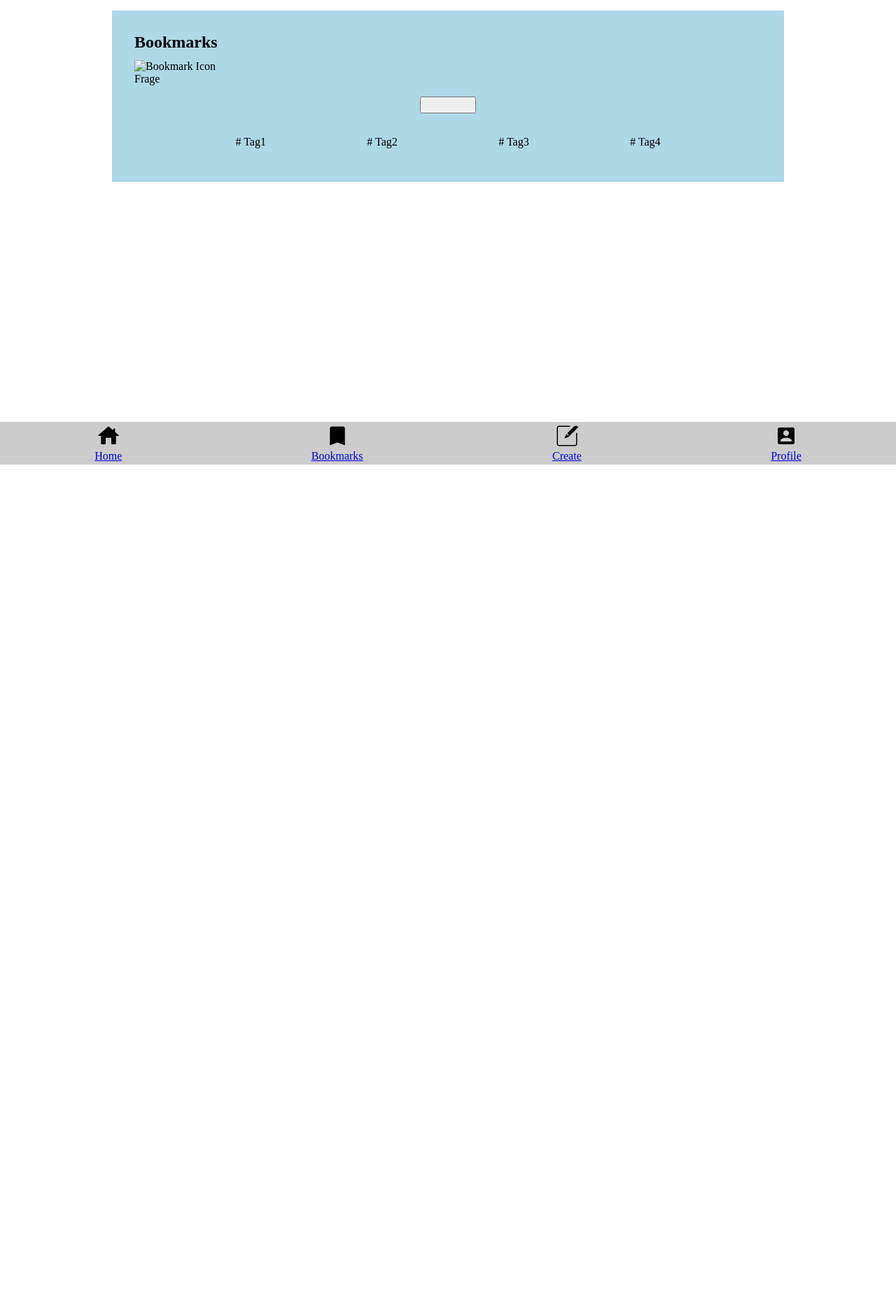
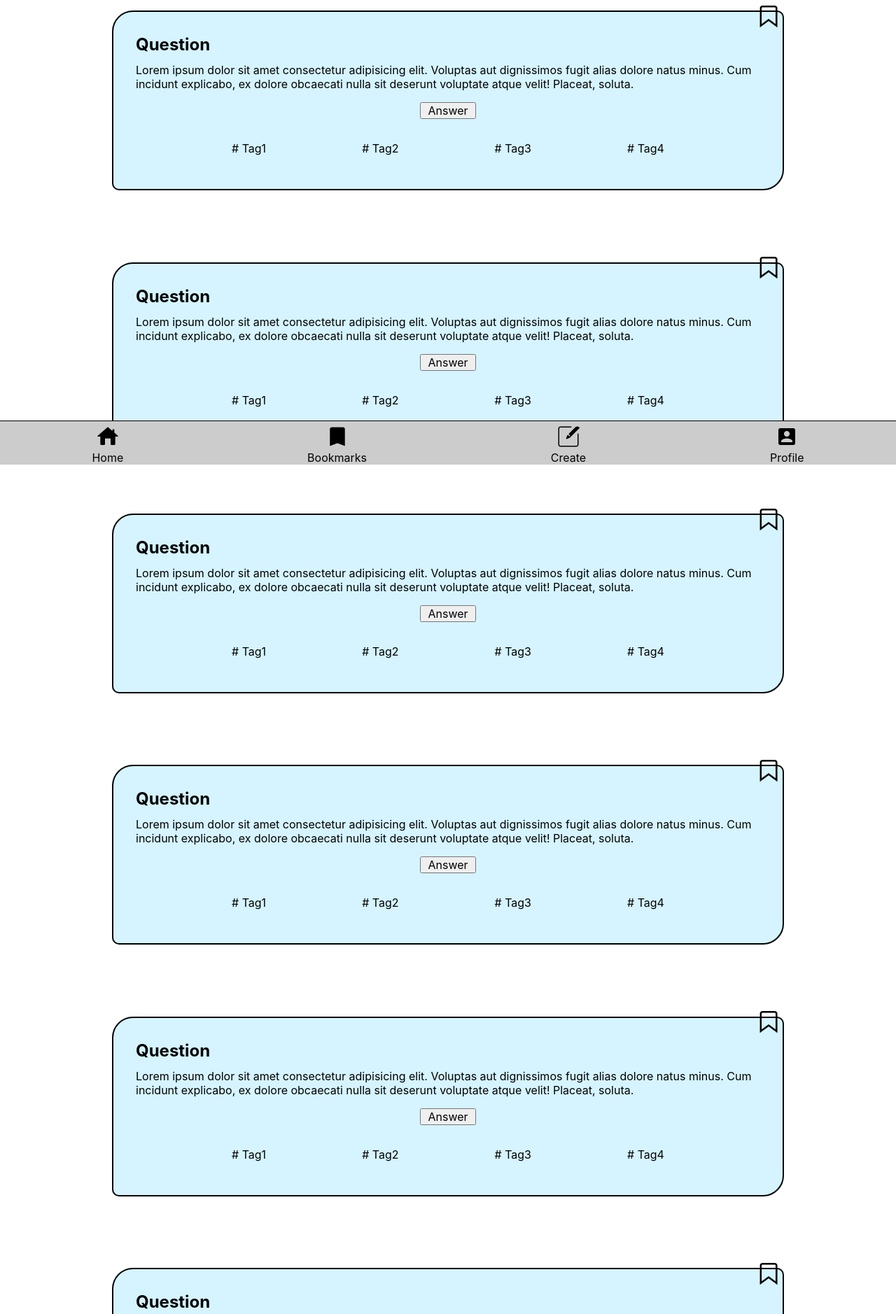
Before and after one commit to AlexF090/my-quiz-app, a website: page pages/bookmarks/booksmarks.html in a window 1280 px wide. Shown: the part 136-2014 px from the top of the page at 70% size. Before the commit the page ends 800 px from the top, so only its background shows below. Drawn offline with Linux system fonts and the light colour scheme.

Commit message:
did to much to describe

```diff
--- a/components/footer/footer.css
+++ b/components/footer/footer.css
@@ -6,16 +6,19 @@
 
 .footer {
   margin-top: 5rem;
+  border-top: 10px;
 }
 
 .navbar {
   background-color: rgb(204, 204, 204);
-  padding-top: 0.25rem;
+  padding-top: 0.35rem;
   margin-bottom: auto;
   position: fixed;
   bottom: 0%;
   width: 100vw;
   margin-top: 4vw;
+  border-top-width: 1px;
+  border-top-style: solid;
 }
 
 .navList {
@@ -24,12 +27,22 @@
   list-style-type: none;
   justify-content: space-around;
   text-align: center;
+
+
 }
+
 
 .nav_icon {
   height: 2rem;
+
 }
 
-figcaption {
+.nav__title {
   padding-bottom: 0.2rem;
+
 }
+
+nav a {
+  text-decoration: none;
+  color: black;
+}
--- a/index.css
+++ b/index.css
@@ -8,17 +8,15 @@
   display: flex;
   flex-direction: column;
   position: relative;
-  background-color: lightblue;
-  padding: 1.25rem;
-  padding-bottom: 1rem;
-  margin-left: auto;
-  margin-right: auto;
+  background-color: rgba(187, 238, 255, 0.616);
   width: 85vw;
-  min-width:15rem;
+  min-width: 20rem;
   max-width: 60rem;
   margin: 4vw 0;
   padding: 2rem;
-
+  border-radius: 30px 10px 30px 10px;
+  border-width: 2px;
+  border-style: solid;
 }
 
 .card__ul--Tags {
@@ -35,13 +33,11 @@
 }
 
 .BookmarkIcon {
-
   width: 2.5rem;
   height: 2.5rem;
   position: absolute;
-  top: -0.75rem;
-  right: -0.45rem;
+  top: -0.9rem;
+  right: 0rem;
 }
 
-
 /* Questions */
--- a/pages/bookmarks/bookmarks.css
+++ b/pages/bookmarks/bookmarks.css
@@ -7,18 +7,16 @@
 .card {
   display: flex;
   flex-direction: column;
-    justify-content: space-around;
-    background-color: lightblue;
-    padding: 1.25rem;
-    padding-bottom: 1rem;
-    margin-left: auto;
-    margin-right: auto;
+  position: relative;
+  background-color: rgba(187, 238, 255, 0.616);
   width: 85vw;
-    min-width:15rem;
+  min-width: 20rem;
   max-width: 60rem;
   margin: 4vw 0;
   padding: 2rem;
-
+  border-radius: 30px 10px 30px 10px;
+  border-width: 2px;
+  border-style: solid;
 }
 
 .card__ul--Tags {
@@ -34,6 +32,12 @@
   margin-bottom: 0.75rem;
 }
 
-
+.BookmarkIcon {
+  width: 2.5rem;
+  height: 2.5rem;
+  position: absolute;
+  top: -0.9rem;
+  right: 0rem;
+}
 
 /* Questions */
--- a/pages/bookmarks/booksmarks.html
+++ b/pages/bookmarks/booksmarks.html
@@ -5,9 +5,7 @@
     <meta http-equiv="X-UA-Compatible" content="IE=edge" />
     <meta name="viewport" content="width=device-width, initial-scale=1.0" />
     <link rel="stylesheet" href="/styles.css" />
-
     <link rel="stylesheet" href="/pages/bookmarks/bookmarks.css" />
-
     <title>Quiz-App</title>
   </head>
   <body>
@@ -18,10 +16,124 @@
     <main class="main">
       <!--Here starts the question-CARD-->
       <section class="card">
-        <h2 class="card__title">Bookmarks</h2>
-        <img class="BookmarkIcon" src="" alt="Bookmark Icon" />
-        <p class="card__question">Frage</p>
-        <button></button>
+        <h2 class="card__title">Question</h2>
+        <img
+          class="BookmarkIcon"
+          src="/assets/Bookmarks/bookmark_uncecked.png"
+          alt="Bookmark Icon"
+        />
+        <p class="card__question">
+          Lorem ipsum dolor sit amet consectetur adipisicing elit. Voluptas aut
+          dignissimos fugit alias dolore natus minus. Cum incidunt explicabo, ex
+          dolore obcaecati nulla sit deserunt voluptate atque velit! Placeat,
+          soluta.
+        </p>
+        <button class="button">Answer</button>
+        <ul class="card__ul--Tags">
+          <li># Tag1</li>
+          <li># Tag2</li>
+          <li># Tag3</li>
+          <li># Tag4</li>
+        </ul>
+      </section>
+      <section class="card">
+        <h2 class="card__title">Question</h2>
+        <img
+          class="BookmarkIcon"
+          src="/assets/Bookmarks/bookmark_uncecked.png"
+          alt="Bookmark Icon"
+        />
+        <p class="card__question">
+          Lorem ipsum dolor sit amet consectetur adipisicing elit. Voluptas aut
+          dignissimos fugit alias dolore natus minus. Cum incidunt explicabo, ex
+          dolore obcaecati nulla sit deserunt voluptate atque velit! Placeat,
+          soluta.
+        </p>
+        <button class="button">Answer</button>
+        <ul class="card__ul--Tags">
+          <li># Tag1</li>
+          <li># Tag2</li>
+          <li># Tag3</li>
+          <li># Tag4</li>
+        </ul>
+      </section>
+      <section class="card">
+        <h2 class="card__title">Question</h2>
+        <img
+          class="BookmarkIcon"
+          src="/assets/Bookmarks/bookmark_uncecked.png"
+          alt="Bookmark Icon"
+        />
+        <p class="card__question">
+          Lorem ipsum dolor sit amet consectetur adipisicing elit. Voluptas aut
+          dignissimos fugit alias dolore natus minus. Cum incidunt explicabo, ex
+          dolore obcaecati nulla sit deserunt voluptate atque velit! Placeat,
+          soluta.
+        </p>
+        <button class="button">Answer</button>
+        <ul class="card__ul--Tags">
+          <li># Tag1</li>
+          <li># Tag2</li>
+          <li># Tag3</li>
+          <li># Tag4</li>
+        </ul>
+      </section>
+      <section class="card">
+        <h2 class="card__title">Question</h2>
+        <img
+          class="BookmarkIcon"
+          src="/assets/Bookmarks/bookmark_uncecked.png"
+          alt="Bookmark Icon"
+        />
+        <p class="card__question">
+          Lorem ipsum dolor sit amet consectetur adipisicing elit. Voluptas aut
+          dignissimos fugit alias dolore natus minus. Cum incidunt explicabo, ex
+          dolore obcaecati nulla sit deserunt voluptate atque velit! Placeat,
+          soluta.
+        </p>
+        <button class="button">Answer</button>
+        <ul class="card__ul--Tags">
+          <li># Tag1</li>
+          <li># Tag2</li>
+          <li># Tag3</li>
+          <li># Tag4</li>
+        </ul>
+      </section>
+      <section class="card">
+        <h2 class="card__title">Question</h2>
+        <img
+          class="BookmarkIcon"
+          src="/assets/Bookmarks/bookmark_uncecked.png"
+          alt="Bookmark Icon"
+        />
+        <p class="card__question">
+          Lorem ipsum dolor sit amet consectetur adipisicing elit. Voluptas aut
+          dignissimos fugit alias dolore natus minus. Cum incidunt explicabo, ex
+          dolore obcaecati nulla sit deserunt voluptate atque velit! Placeat,
+          soluta.
+        </p>
+        <button class="button">Answer</button>
+        <ul class="card__ul--Tags">
+          <li># Tag1</li>
+          <li># Tag2</li>
+          <li># Tag3</li>
+          <li># Tag4</li>
+        </ul>
+      </section>
+      <section class="card">
+        <h2 class="card__title">Question</h2>
+        <img
+          class="BookmarkIcon"
+          src="/assets/Bookmarks/bookmark_uncecked.png"
+          alt="Bookmark Icon"
+        />
+        <p class="card__question">
+          Lorem ipsum dolor sit amet consectetur adipisicing elit. Voluptas aut
+          dignissimos fugit alias dolore natus minus. Cum incidunt explicabo, ex
+          dolore obcaecati nulla sit deserunt voluptate atque velit! Placeat,
+          soluta.
+        </p>
+        <button class="button">Answer</button>
         <ul class="card__ul--Tags">
           <li># Tag1</li>
           <li># Tag2</li>
--- a/pages/create/create.css
+++ b/pages/create/create.css
@@ -7,33 +7,90 @@
 .card {
   display: flex;
   flex-direction: column;
-    justify-content: space-around;
-    background-color: lightblue;
-    padding: 1.25rem;
-    padding-bottom: 1rem;
-    margin-left: auto;
-    margin-right: auto;
+  position: relative;
+  background-color: rgba(187, 238, 255, 0.616);
   width: 85vw;
-    min-width:15rem;
+  height: 75vh;
+  min-width: 20rem;
   max-width: 60rem;
   margin: 4vw 0;
   padding: 2rem;
-
+  border-radius: 47.33px;
+  border-width: 2px;
+  border-style: solid;
 }
 
+/* Not jet needed
 .card__ul--Tags {
   display: flex;
   justify-content: space-evenly;
   list-style: none;
   margin-top: 1rem;
   margin-bottom: 1rem;
-  }
+}*/
 
 .card__title {
   font-size: 1.5em;
   margin-bottom: 0.75rem;
 }
 
+/* Questions */
 
+.form__questions {
+  display: flex;
+  flex-direction: column;
+  gap: 0.5rem;
+}
 
-  /* Questions */
+.form__questions {
+  width: 100%;
+}
+
+#question {
+  border-width: 1px;
+  border-color: lightgray;
+  padding: 0.75rem;
+  resize: none;
+  height: 15vh;
+  font-size: 1rem;
+}
+
+#answer {
+  border-width: 1px;
+  border-color: lightgray;
+  padding: 0.75rem;
+  resize: none;
+  height: 15vh;
+  font-size: 1rem;
+}
+
+.label__tags {
+  border-width: 1px;
+  border-color: lightgray;
+  padding: 0.35rem;
+  padding-bottom: 0.2rem;
+  margin-top: 0.75rem;
+
+  font-size: 1rem;
+  resize: none;
+  font-size: 1rem;
+}
+
+#tags {
+  flex-shrink: 0.5rem;
+  flex-grow: 0.5rem;
+  flex-basis: 5vh;
+  padding: 0.75rem;
+  padding-top: 0.75rem;
+  font-size: 1rem;
+}
+
+#submit__question {
+  font-size: 1rem;
+  height: 1.5rem;
+  width: 5rem;
+  margin-top: 1rem;
+  margin-bottom: 1rem;
+  align-self: center;
+  font-size: 1rem;
+}
--- a/styles.css
+++ b/styles.css
@@ -1,12 +1,12 @@
 /* General CSS settings and import footer.css */
 
 @import "/components/footer/footer.css";
-
 
 * {
   box-sizing: border-box;
   padding: 0;
   margin: 0;
+  font-family: -apple-system, BlinkMacSystemFont, sans-serif;
 }
 
 
@@ -18,12 +18,14 @@ body {
 
 .header {
   background-color: rgb(204, 204, 204);
-  padding: 0.25rem;
+  padding-bottom: 0.35rem;
   position: sticky;
   top: 0;
   width: 100%;
   margin-bottom: 4vw;
   z-index: 10;
+  border-bottom-width: 1px;
+  border-bottom-style: solid;
 }
 
 h1 {
@@ -46,15 +48,12 @@ h1 {
 /*Easy tried with flex */
 
 .main {
-display: flex;
-flex-direction: column;
-align-items: center;
-
+  display: flex;
+  flex-direction: column;
+  align-items: center;
 }
 
-
 button {
-
   font-size: 1rem;
   height: 1.5rem;
   width: 5rem;
```
Also changed, not shown: index.html (+8 -8 lines), notice.md (added, +1 -0 lines), pages/create/create.html (+32 -12 lines). Lines whose indentation alone changed are shown as unchanged.
